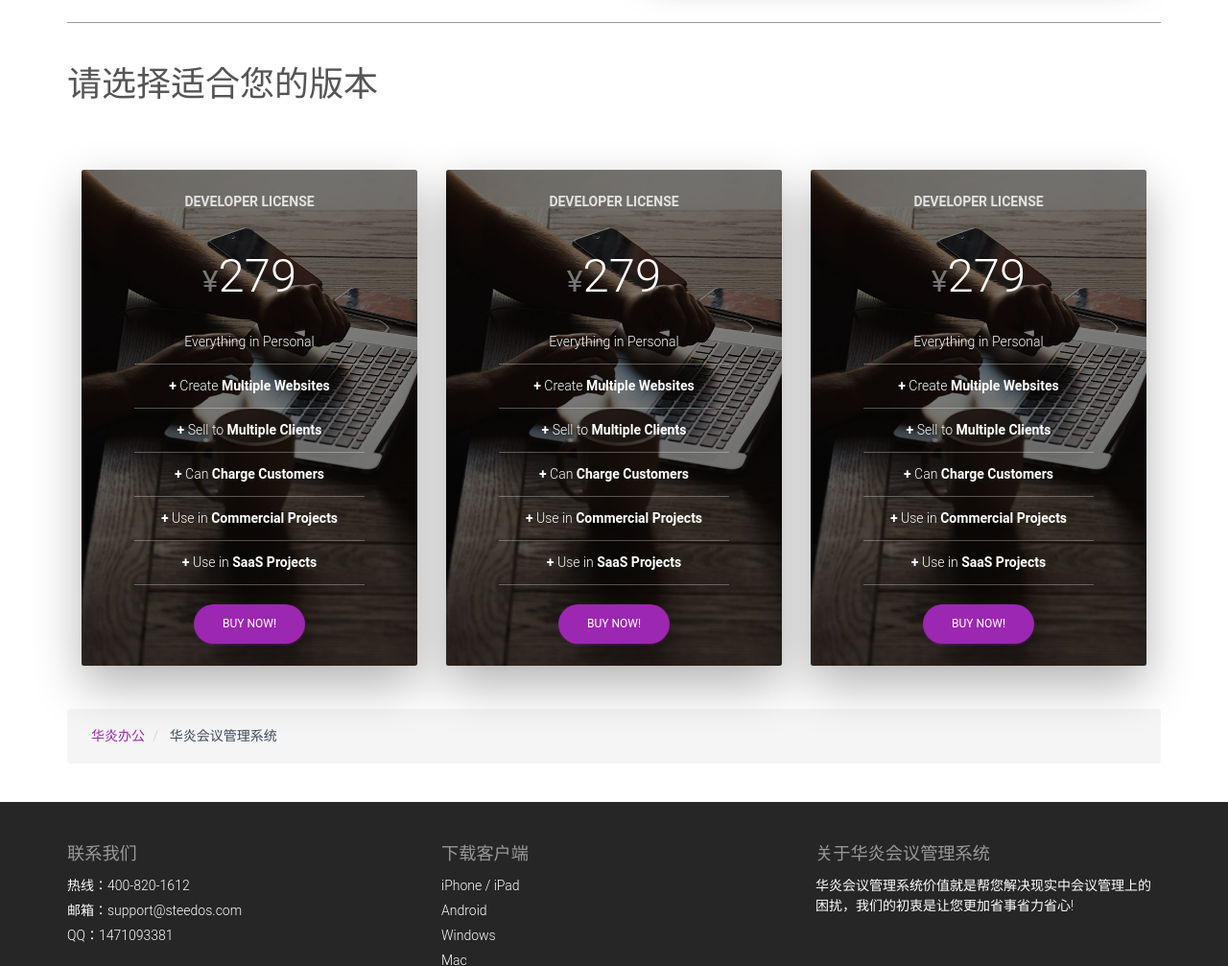
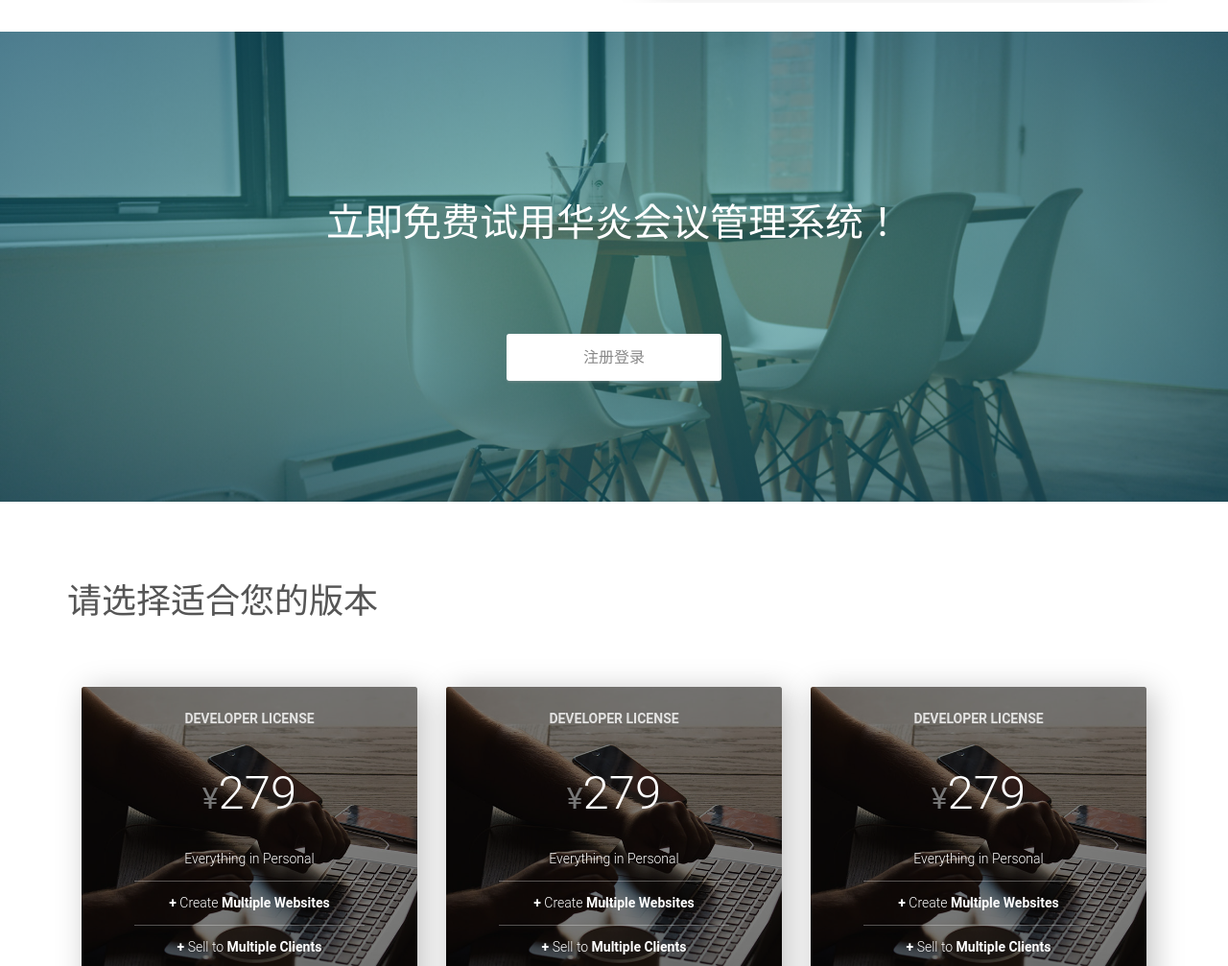
Before and after one commit to zhusijia/calendar-site, a plain HTML site: page assets/one-page.html in a window 1280 px wide. Shown: the part 1793-2800 px from the top of the page at 96% size. Drawn offline with Linux system fonts and the light colour scheme; files whose address does not match are found by name.

Commit message:
样式修改

```diff
--- a/assets/css/one-page.css
+++ b/assets/css/one-page.css
@@ -640,7 +640,7 @@ input#subscribe_email {
 }
 
 .card-raised {
-    box-shadow: 0px 20px 50px 0px rgba(0, 0, 0, 0.3);
+    box-shadow: 6px 5px 32px 0px rgba(0, 0, 0, 0.25)
 }
 
 .card-pricing.card-background .card-block {
@@ -706,3 +706,108 @@ input#subscribe_email {
     padding: 12px 0;
     border-bottom: 1px solid rgba(136, 136, 136, 0.3);
 }
+
+.section.section-no-padding {
+    padding-bottom: 0;
+    padding: 30px 0;
+    position: relative;
+    background-color: #FFFFFF;
+}
+
+.steedos-calendar .section-no-padding .parallax {
+    color: white;
+    position: relative;
+    overflow: hidden;
+    width: 100%;
+    height: 490px;
+    text-align: center;
+}
+
+.steedos-calendar .parallax {
+    width: 100%;
+    height: 630px;
+    overflow: hidden;
+    display: block;
+    background-size: 100%;
+}
+
+.steedos-calendar .parallax .parallax-background {
+    position: relative;
+    z-index: 1;
+    width: 100%;
+    height: 100%;
+}
+
+.steedos-calendar .parallax .parallax-background img {
+    width: 100%;
+    height: auto;
+    position: relative;
+    vertical-align: middle;
+}
+
+.steedos-calendar .section-no-padding .parallax .info {
+    position: absolute;
+    left: 50%;
+    -webkit-transform: translateX(-50%);
+    -moz-transform: translateX(-50%);
+    -ms-transform: translateX(-50%);
+    -o-transform: translateX(-50%);
+    transform: translateX(-50%);
+    z-index: 20;
+    top: 150px;
+}
+
+.filter-gradient.blue:after {
+    background: rgba(54, 151, 142, 0.8);
+    background: -moz-radial-gradient(center, ellipse cover, #1e5799 0%, rgba(54, 151, 142, 0.8) 0%, #0C526C 100%, #3d7eaa 100%, #182848 100%, #6e48aa 100%, #6e48aa 100%);
+    background: -webkit-gradient(radial, center center, 0px, center center, 100%, color-stop(0%, #1e5799), color-stop(0%, rgba(54, 151, 142, 0.8)), color-stop(100%, #0C526C), color-stop(100%, #3d7eaa), color-stop(100%, #182848), color-stop(100%, #6e48aa), color-stop(100%, #6e48aa));
+    background: -webkit-radial-gradient(center, ellipse cover, #1e5799 0%, rgba(54, 151, 142, 0.8) 0%, #0C526C 100%, #3d7eaa 100%, #182848 100%, #6e48aa 100%, #6e48aa 100%);
+    background: -o-radial-gradient(center, ellipse cover, #1e5799 0%, rgba(54, 151, 142, 0.8) 0%, #0C526C 100%, #3d7eaa 100%, #182848 100%, #6e48aa 100%, #6e48aa 100%);
+    background: -ms-radial-gradient(center, ellipse cover, #1e5799 0%, rgba(54, 151, 142, 0.8) 0%, #0C526C 100%, #3d7eaa 100%, #182848 100%, #6e48aa 100%, #6e48aa 100%);
+    background: radial-gradient(ellipse at center, #1e5799 0%, rgba(54, 151, 142, 0.8) 0%, #0C526C 100%, #3d7eaa 100%, #182848 100%, #6e48aa 100%, #6e48aa 100%);
+    filter: progid:DXImageTransform.Microsoft.gradient( startColorstr='rgba(54, 151, 142, 0.8) ', endColorstr='#6e48aa', GradientType=1);
+}
+
+.filter-gradient:after {
+    background-size: 2000px;
+    position: absolute;
+    left: 0;
+    top: 0;
+    width: 100%;
+    height: 100%;
+    display: block;
+    z-index: 1;
+    content: "";
+    opacity: .7;
+}
+
+.steedos-calendar .section-no-padding .parallax .info h1 {
+    font-size: 40px;
+    font-weight: 300;
+}
+
+.steedos-calendar .section-no-padding .parallax .info p {
+    margin-top: 30px;
+    line-height: 28px;
+    font-size: 18px;
+    font-weight: 200;
+}
+
+.steedos-calendar .section-no-padding .parallax .info a.btn:hover,
+.steedos-calendar .section-no-padding .parallax .info a.btn:focus,
+.steedos-calendar .section-no-padding .parallax .info a.btn:active {
+    color: #888888;
+    background-color: white;
+}
+
+.steedos-calendar .section-no-padding .parallax .info .btn-lg {
+    margin-top: 75px;
+    padding: 14px 80px;
+    font-size: 16px;
+}
+
+.btn-neutral.btn-fill {
+    color: #888888;
+    background-color: white;
+    opacity: 1;
+}
--- a/assets/one-page.html
+++ b/assets/one-page.html
@@ -13,19 +13,19 @@
     <script type="text/javascript" src="./js/material.min.js"></script>
     <!-- script navbar -->
     <script type="text/javascript">
-		$(document).ready(function(){
+    $(document).ready(function() {
         function toggleNavbar() {
             var offsetTop = $(".navbar.filter-bar").offset().top;
-				if(offsetTop > 0){
+            if (offsetTop > 0) {
                 $(".navbar.filter-bar").removeClass("navbar-transparent");
                 $(".navbar.filter-bar").addClass("filled")
-				}else{
+            } else {
                 $(".navbar.filter-bar").addClass("navbar-transparent");
                 $(".navbar.filter-bar").removeClass("filled")
             }
         }
         toggleNavbar();
-			$(window).on("scroll",function(){
+        $(window).on("scroll", function() {
             toggleNavbar();
         })
     })
@@ -48,7 +48,7 @@
                     <span class="icon-bar"></span>
                 </button>
                 <div data-no-turbolink="">
-					<a href="http://www.steedos.com/cn/workflow/" class="navbar-brand">
+                    <a href="/cn" class="navbar-brand">
                         <div class="logo">
                             <img src="./img/logo1.png" width="60" height="60">
                         </div>
@@ -61,83 +61,6 @@
             </div>
             <div class="collapse navbar-collapse navbar-ex1-collapse">
                 <ul class="nav navbar-nav navbar-right" data-no-turbolink="">
-					<!-- <li class="dropdown dropdown-categories" data-no-turbolink="">
-						<a href="" class="dropdown-toggle" data-toggle="dropdown">
-							<i class="icon-th-large icon-2x">
-							</i>
-							<p>
-								Categories
-								<span class="caret"></span>
-							</p>
-						</a>
-						<ul class="dropdown-menu">
-							<li>
-								<a href="/bootstrap-themes">
-									All Categories
-								</a>
-							</li>
-							<li>
-								<a href="/bootstrap-themes/admin-dashboard">
-									Admin &amp; Dashboards
-								</a>
-							</li>
-							<li>
-								<a href="/bootstrap-themes/ui-kit">
-									UI Kits
-								</a>
-							</li>
-							<li>
-								<a href="/bootstrap-themes/free">
-									Free Themes
-								</a>
-							</li>
-							<li>
-								<a href="/bootstrap-themes/premium">
-									Premium Themes
-								</a>
-							</li>
-							<li>
-								<a href="/bootstrap-themes/angular-dashboard">
-									Angular Dashboards
-								</a>
-							</li>
-							<li>
-								<a href="/bootstrap-themes/landing-page">
-									Landing Pages
-								</a>
-							</li>
-							<li>
-								<a href="/bootstrap-themes/e-commerce">
-									E-commerce
-								</a>
-							</li>
-							<li>
-								<a href="/bootstrap-themes/one-page-template">
-									One Page Templates
-								</a>
-							</li>
-							<li>
-								<a href="/bootstrap-themes/wizard">
-									Wizards
-								</a>
-							</li>
-							<li>
-								<a href="/bootstrap-themes/calendar">
-									Calendar
-								</a>
-							</li>
-							<li>
-								<a href="/bootstrap-themes/login-form">
-									Login Forms
-								</a>
-							</li>
-							<li>
-								<a href="/bootstrap-themes/components">
-									Components
-								</a>
-							</li>
-						</ul>
-					</li> -->
                     <li class="big-bundle" data-no-turbolink="">
                         <a href="#price">
 							<i class="icon-gift icon-2x"></i>
@@ -145,9 +68,15 @@
 						</a>
                     </li>
                     <li>
-						<a href="http://blog.creative-tim.com">
+                        <a href="">
 							<i class="icon-align-left icon-2x"></i>
 							<p>帮助</p>
+						</a>
+                    </li>
+                    <li>
+                        <a href="/steedos/sign-in">
+							<i class="icon-align-left icon-2x"></i>
+							<p>登录</p>
 						</a>
                     </li>
                 </ul>
@@ -184,102 +113,16 @@
         <div class="info">
             <h1>华炎会议管理系统</h1>
             <p>
-				会议邀请，实时送达<br>
-				会议安排，游刃有余
+                会议邀请，实时送达
+                <br> 会议安排，游刃有余
             </p>
             <div class="col text-center">
-				<a href="examples/login-page.html" class="btn btn-simple btn-round btn-white btn-lg btn-login" target="_blank">注册登录</a>
+                <a href="/steedos/sign-up" class="btn btn-simple btn-round btn-white btn-lg btn-login" target="_blank">注册登录</a>
             </div>
         </div>
     </div>
     <!-- main description -->
     <div class="main">
-		<!-- menu bar -->
-		<!-- <div class="no-child-div">
-			<div class="container" data-no-turbolink="">
-				<ul class="categories-list">
-					<li>
-						<a href="/">
-							<span>Latest</span>
-						</a>
-					</li>
-					<li>
-						<a href="/bootstrap-themes">
-							<span>All Categories</span>
-						</a>
-					</li>
-					<li>
-						<a href="/bootstrap-themes/admin-dashboard">
-							<span>Admin &amp; Dashboards</span>
-						</a>
-					</li>
-					<li>
-						<a href="/bootstrap-themes/ui-kit">
-							<span>UI Kits</span>
-						</a>
-					</li>
-					<li>
-						<a href="/bootstrap-themes/free">
-							<span>Free Themes</span>
-						</a>
-					</li>
-					<li>
-						<a href="/bootstrap-themes/premium">
-							<span>Premium Themes</span>
-						</a>
-					</li>
-					<li>
-						<a href="/bootstrap-themes/angular-dashboard">
-							<span>Angular Dashboards</span>
-						</a>
-					</li>
-					<li>
-						<a href="/bootstrap-themes/landing-page">
-							<span>Landing Pages</span>
-						</a>
-					</li>
-					<li class="dropdown" data-no-turbolink="">
-						<a href="" class="dropdown-toggle" data-toggle="dropdown">
-							More
-							<span class="caret"></span>
-						</a>
-						<ul class="dropdown-menu">
-							<li>
-								<a href="/bootstrap-themes/e-commerce">
-									E-commerce
-								</a>
-							</li>
-							<li class="active">
-								<a href="/bootstrap-themes/one-page-template">
-									One Page Templates
-								</a>
-							</li>
-							<li>
-								<a href="/bootstrap-themes/wizard">
-									Wizards
-								</a>
-							</li>
-							<li>
-								<a href="/bootstrap-themes/calendar">
-									Calendar
-								</a>
-							</li>
-							<li>
-								<a href="/bootstrap-themes/login-form">
-									Login Forms
-								</a>
-							</li>
-							<li>
-								<a href="/bootstrap-themes/components">
-									Components
-								</a>
-							</li>
-						</ul>
-					</li>
-					<div class="clearfix"></div>
-				</ul>
-			</div>
-		</div> -->
         <!-- container picture,description,introduction -->
         <div class="container">
         	<div class="row fail" id="mix-container">
@@ -349,7 +192,24 @@
                 </div>
                 <!-- End div row -->
             </div>
-			<hr style="margin-bottom: -10px;border-color: #999;">
+        </div>
+
+        <!-- section -->
+	    <div class="section section-no-padding">
+	        <div class="parallax filter-gradient blue" data-color="blue">
+	            <div class="parallax-background">
+	                <img class="parallax-background-image" src="./img/bg3.jpg" style="margin-top: -55px;">
+	            </div>
+	            <div class="info">
+	                <h1>立即免费试用华炎会议管理系统！</h1>
+	                <!-- <p>Beautiful multipurpose bootstrap landing page.</p> -->
+	                <a href="http://www.creative-tim.com/product/awesome-landing-page" class="btn btn-neutral btn-lg btn-fill">注册登录</a>
+	            </div>
+	        </div>
+	    </div>
+
+	    <!-- pricing -->
+        <div class="container">
             <a name="price"></a>
             <div class="row fail">
                 <!-- title -->
@@ -475,21 +335,6 @@
                 </div>
                 <!-- End div row -->
             </div>
-			<!-- current part -->
-			<div class="breadcrumbs-container">
-				<ol itemscope="" itemtype="http://schema.org/BreadcrumbList" class="breadcrumb">
-					<li itemprop="itemListElement" itemscope="" itemtype="http://schema.org/ListItem">
-						<a itemprop="item" href="http://www.steedos.com/cn/workflow/" target="_parent">
-								<span itemprop="name">华炎办公</span>
-								</a>
-						<meta itemprop="position" content="1">
-					</li>
-					<li itemprop="itemListElement" itemscope="" itemtype="http://schema.org/ListItem" class="&quot;active&quot;>">
-						<span itemprop="name">华炎会议管理系统</span>
-						<meta itemprop="position" content="2">
-					</li>
-				</ol>
-			</div>
         </div>
         <!-- foot title -->
     </div>
@@ -527,7 +372,7 @@
                 <hr>
                 <div class="row">
                     <div class="social-area text-center" itemscope="" itemtype="http://schema.org/LocalBusiness">
-						<a itemprop="url" href="http://www.steedos.com/cn/workflow/" class="footer-brand">
+                        <a itemprop="url" href="/cn" class="footer-brand">
                             <div class="logo">
                                 <img itemprop="logo" src="./img/logo1.png">
                             </div>
@@ -538,8 +383,8 @@
                 <div class="row">
                     <div class="credits">
                         © 华炎软件. 保留所有权利.
-						<a class="steedos-rule" href="http://www.steedos.com/cn/legal/terms/">条款与规定</a>
-						<a class="steedos-rule" href="http://www.steedos.com/cn/legal/privacy/">隐私保护</a>
+                        <a class="steedos-rule" href="/cn/legal/terms/">条款与规定</a>
+                        <a class="steedos-rule" href="/cn/legal/privacy/">隐私保护</a>
                     </div>
                 </div>
             </div>
```
Also changed, not shown: assets/img/bg3.jpg (added). Lines whose indentation alone changed are shown as unchanged.
